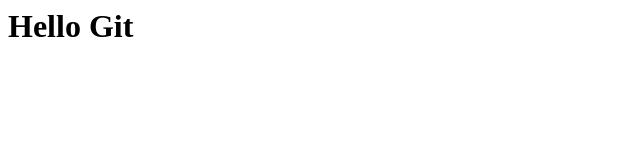
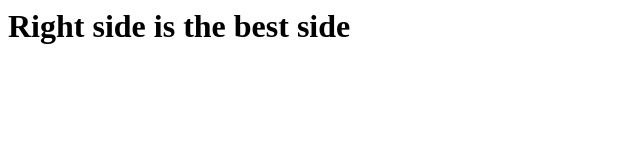
Before and after one commit to mr-ulugbekiy/frontend-project, a plain HTML site: page index.html in a window 1280 px wide. Shown: the whole page, without its empty margins (0-640 px from the left). Drawn offline with Linux system fonts and the light colour scheme.

Commit message:
Content: Set header to Right side

```diff
--- a/index.html
+++ b/index.html
@@ -1 +1 @@
-<DOCTYPE html><html><head><title>My Git Project</title></head><body><h1>Hello Git</h1></body></html>
+<h1>Right side is the best side</h1>
```
